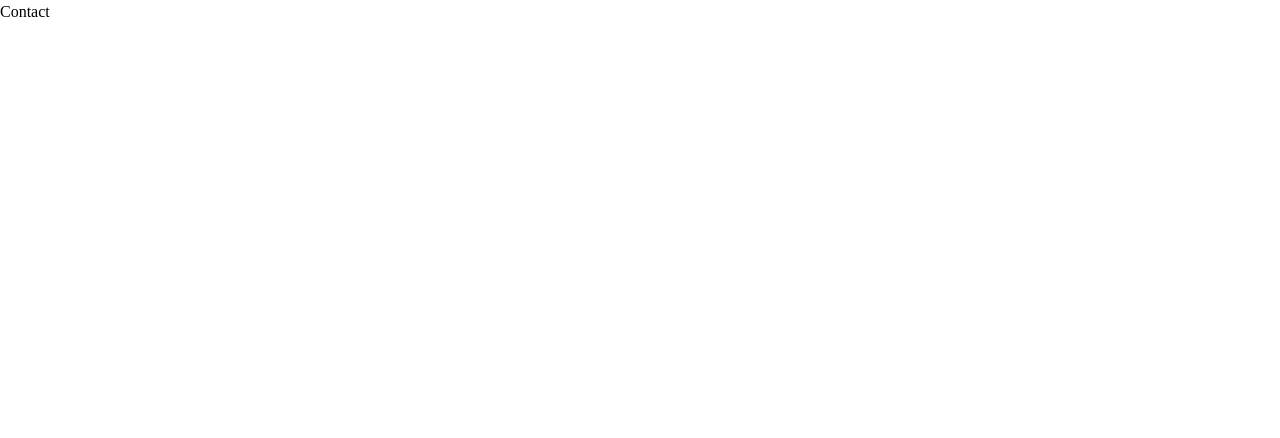
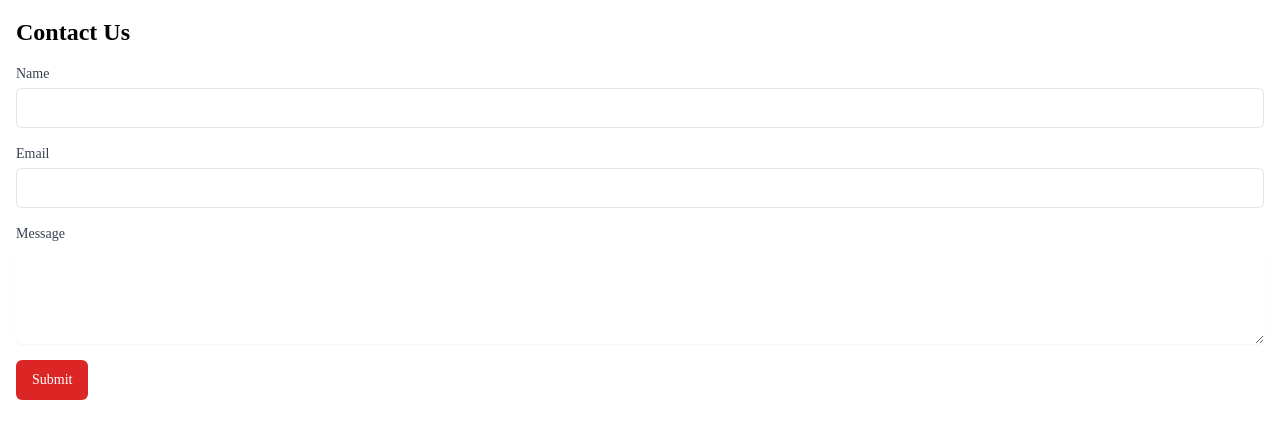
Before and after one commit to KQuiggins/Capstone_Marvel, a Next.js app: page /contact in a window 1280 px wide. Shown: the top 438 px of the page. Built offline with nearby package versions, Linux system fonts and the light colour scheme.

Commit message:
Started a new branch 'add-contact-form' & worked on implementing a contact form and server action for SQLite database

```diff
--- /dev/null
+++ b/app/actions/submitContactForm.js
@@ -0,0 +1,19 @@
+'use server'
+
+import sqlite3 from 'sqlite3';
+import { open } from 'sqlite';
+
+async function openDb() {
+  return open({
+    filename: './database.sqlite',
+    driver: sqlite3.Database
+  });
+}
+
+export async function submitContactForm(data) {
+  const db = await openDb();
+  await db.run('CREATE TABLE IF NOT EXISTS contact_form (id INTEGER PRIMARY KEY, name TEXT, email TEXT, message TEXT)');
+  const { name, email, message } = data;
+  await db.run('INSERT INTO contact_form (name, email, message) VALUES (?, ?, ?)', [name, email, message]);
+  return { status: 'success' };
+}
--- a/app/contact/page.jsx
+++ b/app/contact/page.jsx
@@ -1,5 +1,72 @@
+import { useState } from 'react';
+import { Input } from '@/components/ui/input';
+import { Button } from '@/components/ui/button';
+
 const ContactPage = () => {
-    return <div>Contact</div>
-}
+  const [formData, setFormData] = useState({
+    name: '',
+    email: '',
+    message: ''
+  });
 
-export default ContactPage
+  const handleChange = (e) => {
+    const { name, value } = e.target;
+    setFormData({
+      ...formData,
+      [name]: value
+    });
+  };
+
+  const handleSubmit = async (e) => {
+    e.preventDefault();
+    // Call the server action to submit the form data
+    // P8511
+  };
+
+  return (
+    <div className="container mx-auto p-4">
+      <h1 className="text-2xl font-bold mb-4">Contact Us</h1>
+      <form onSubmit={handleSubmit} className="space-y-4">
+        <div>
+          <label htmlFor="name" className="block text-sm font-medium text-gray-700">Name</label>
+          <Input
+            type="text"
+            name="name"
+            id="name"
+            value={formData.name}
+            onChange={handleChange}
+            className="mt-1 block w-full"
+            required
+          />
+        </div>
+        <div>
+          <label htmlFor="email" className="block text-sm font-medium text-gray-700">Email</label>
+          <Input
+            type="email"
+            name="email"
+            id="email"
+            value={formData.email}
+            onChange={handleChange}
+            className="mt-1 block w-full"
+            required
+          />
+        </div>
+        <div>
+          <label htmlFor="message" className="block text-sm font-medium text-gray-700">Message</label>
+          <textarea
+            name="message"
+            id="message"
+            value={formData.message}
+            onChange={handleChange}
+            className="mt-1 block w-full rounded-md border-gray-300 shadow-sm focus:border-indigo-500 focus:ring focus:ring-indigo-200 focus:ring-opacity-50"
+            rows="4"
+            required
+          />
+        </div>
+        <Button type="submit" className="bg-red-600 hover:bg-red-700 text-white">Submit</Button>
+      </form>
+    </div>
+  );
+};
+
+export default ContactPage;
--- a/app/globals.css
+++ b/app/globals.css
@@ -1,8 +1,6 @@
 @tailwind base;
 @tailwind components;
 @tailwind utilities;
-
-
 
 @layer utilities {
   .text-balance {
@@ -15,3 +13,21 @@
     --radius: 0.5rem;
   }
 }
+
+@layer components {
+  .contact-form {
+    @apply space-y-4;
+  }
+
+  .contact-form-label {
+    @apply block text-sm font-medium text-gray-700;
+  }
+
+  .contact-form-input {
+    @apply mt-1 block w-full rounded-md border-gray-300 shadow-sm focus:border-indigo-500 focus:ring focus:ring-indigo-200 focus:ring-opacity-50;
+  }
+
+  .contact-form-button {
+    @apply bg-red-600 hover:bg-red-700 text-white;
+  }
+}
--- a/components/ui/button.jsx
+++ b/components/ui/button.jsx
@@ -18,6 +18,7 @@ const buttonVariants = cva(
           "bg-zinc-100 text-zinc-900 hover:bg-zinc-100/80 dark:bg-zinc-800 dark:text-zinc-50 dark:hover:bg-zinc-800/80",
         ghost: "hover:bg-zinc-100 hover:text-zinc-900 dark:hover:bg-zinc-800 dark:hover:text-zinc-50",
         link: "text-zinc-900 underline-offset-4 hover:underline dark:text-zinc-50",
+        contactForm: "bg-red-600 hover:bg-red-700 text-white"
       },
       size: {
         default: "h-10 px-4 py-2",
```
